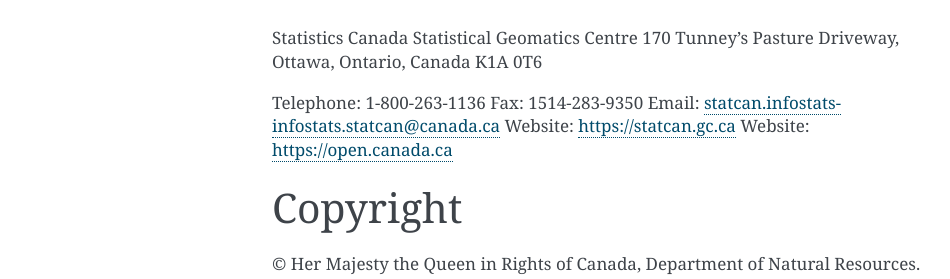
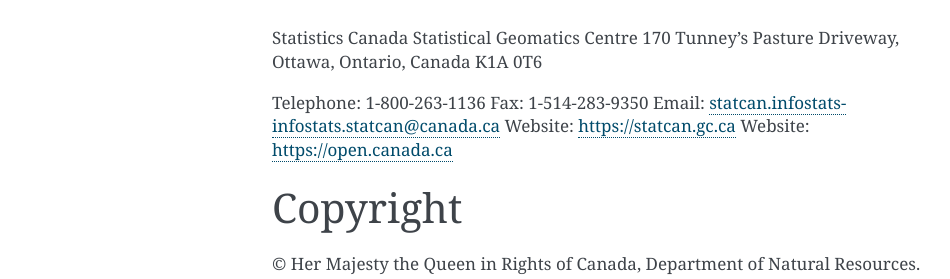
Before and after one commit to StatCan/egp-crn, a Sphinx documentation site: the page built from docs/index.rst, in a window 1280 px wide. Shown: the part 1509-1788 px from the top of the page, without its empty margins (148-1098 px from the left). Built offline with Sphinx 7.4.7, drawn with Linux system fonts in a browser that asks for light colours.

```diff
--- a/docs/index.rst
+++ b/docs/index.rst
@@ -26,7 +26,7 @@ Ottawa, Ontario, Canada
 K1A 0T6
 
 Telephone: 1-800-263-1136
-Fax: 1514-283-9350
+Fax: 1-514-283-9350
 Email: statcan.infostats-infostats.statcan@canada.ca
 Website: https://statcan.gc.ca
 Website: https://open.canada.ca
--- a/docs/release_notes.rst
+++ b/docs/release_notes.rst
@@ -7,7 +7,7 @@ Release Notes
 Current release notes
 =====================
 
-Information on dataset updates.
+Information on the latest dataset updates.
 
 =========================  ====  =======  ============  =============  ====================
 Province / Territory       Code  Edition  Release Date  Validity Date  Number of kilometers
```
Also changed, not shown: 2 other files.
